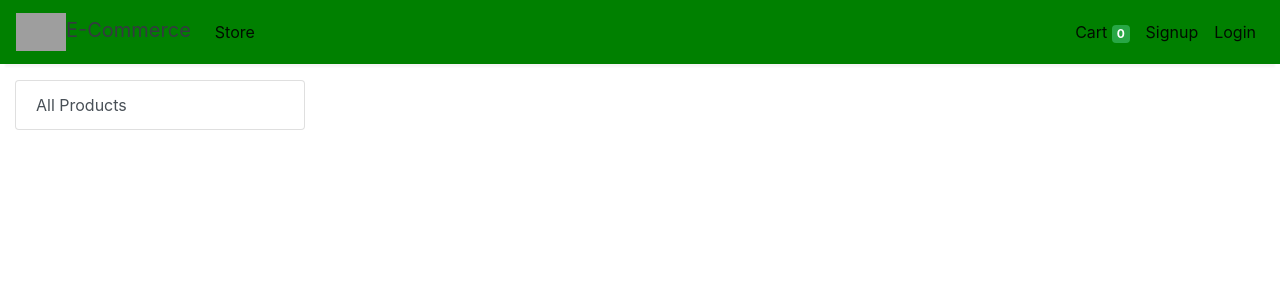
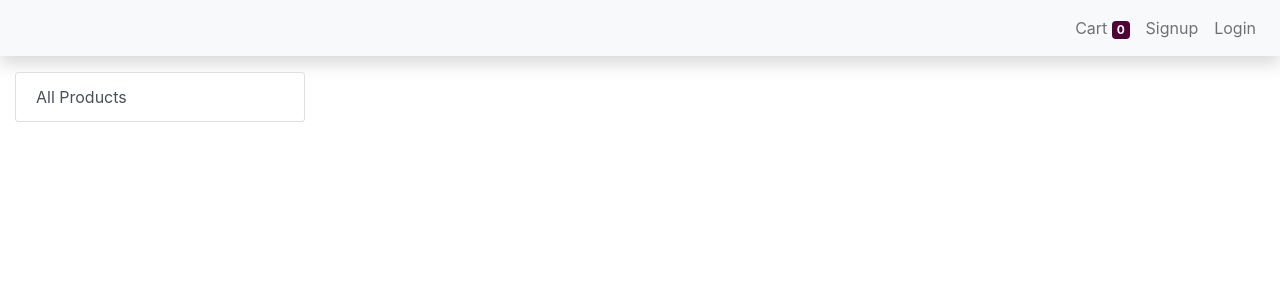
Before and after one commit to Malki9/Raya-e-commerce-System, a Django app: page /store in a window 1280 px wide. Shown: the top 300 px of the page. Run offline with Django 3.2, Linux system fonts and the light colour scheme; data that the repository does not hold is empty; some libraries are stand-ins or nearby versions; grey boxes are pictures that could not be loaded.

Commit message:
Change Nav bar

```diff
--- /dev/null
+++ b/store/static/styles_store.css
@@ -0,0 +1,4 @@
+.abd {
+    color: #fff;
+    background-color: rgb(80, 3, 53);
+    }
--- a/store/templates/base.html
+++ b/store/templates/base.html
@@ -7,14 +7,19 @@
   <meta name="viewport" content="width=device-width, initial-scale=1, shrink-to-fit=no">
 
   <!-- Bootstrap CSS -->
+  <link rel="stylesheet" href="https://cdn.jsdelivr.net/npm/bootstrap@5.2.0/dist/css/bootstrap.min.css">
+
   <link rel="stylesheet" href="https://maxcdn.bootstrapcdn.com/bootstrap/4.0.0/css/bootstrap.min.css"
     integrity="sha384-Gn5384xqQ1aoWXA+058RXPxPg6fy4IWvTNh0E263XmFcJlSAwiGgFAW/dAiS6JXm" crossorigin="anonymous">
 
-  <title>E-commerce Website</title>
+  <title>RAYA CLOTHING</title>
+  {% load static %}
+    <link rel="stylesheet" href="{% static 'styles_store.css' %}">
+
 
   <style>
     nav{
-      background-color: green;
+      background-color: rgb(80, 3, 53);
     }
     .one-edge-shadow {
               box-shadow: 0 8px 2px -5px rgb(246, 245, 245);
@@ -30,24 +35,20 @@
 <body>
   <!-- navbar -->
 
-<nav class="one-edge-shadow
-  navbar navbar-light
-  sticky-top navbar
-  navbar-expand-lg
-  text-white">
+<!-- <nav class="navbar-expand-lg bg-light shadow">
     <a class="navbar-brand ms-3 text-dark " href="/">
     <link rel="stylesheet" href="https://use.fontawesome.com/releases/v5.7.0/css/all.css" integrity="sha384-lZN37f5QGtY3VHgisS14W3ExzMWZxybE1SJSEsQp9S+oqd12jhcu+A56Ebc1zFSJ" crossorigin="anonymous">
 
-    <img src="https://www.freepnglogos.com/uploads/shopping-cart-png/shopping-cart-svg-png-icon-download-28.png" style="width:50px;height:50px,colortext-light;">E-Commerce</a>
-    <button class="navbar-toggler" type="button" data-toggle="collapse" data-target="#navbarSupportedContent"
+     <img src="https://www.freepnglogos.com/uploads/shopping-cart-png/shopping-cart-svg-png-icon-download-28.png" style="width:50px;height:50px,colortext-light;">E-Commerce</a> -->
+    <!-- <button class="navbar-toggler" type="button" data-toggle="collapse" data-target="#navbarSupportedContent"
       aria-controls="navbarSupportedContent" aria-expanded="false" aria-label="Toggle navigation">
       <span class="navbar-toggler-icon"></span>
     </button>
 
 
     <div class="collapse navbar-collapse" id="navbarSupportedContent">
-      <ul class="navbar-nav mr-auto">
-        <li class="nav-item active">
+       <ul class="navbar-nav mr-auto"> -->
+        <!-- <li class="nav-item active">
           <a class="nav-link" href="/store">Store <span class="sr-only">(current)</span></a>
         </li>
 
@@ -56,15 +57,15 @@
 
 
 
-      <ul class=" navbar-nav my-2 my-lg-0">
+      <ul class=" navbar-nav ms-auto mb-2 mb-lg-0">
 
-        <li class="nav-item active">
+        <li class="nav-item active" style="padding-right: 5rem;">
           <a class="nav-link" href="/cart">Cart
             <span class="badge badge-success">{{request.session.cart.keys|length}}</span>
             <span class="sr-only">(current)</span></a>
-        </li>
+        </li> -->
 
-        {% if request.session.customer %}
+        <!-- {% if request.session.customer %}
 
         <li class="nav-item active ">
           <a class="nav-link" href="/orders">Orders<span class="sr-only">(current)</span></a>
@@ -80,14 +81,48 @@
         <li class="nav-item active">
           <a class="nav-link" href="/login">Login<span class="sr-only">(current)</span></a>
         </li>
-        {% endif %}
+        {% endif %} -->
 
-
+<!--
       </ul>
 
 
     </div>
-  </nav>
+  </nav> -->
+  <nav class="navbar navbar-expand-lg bg-light shadow">
+    <!-- <img src="#" alt="Logo" width="150" class="logos"> -->
+    <button class="navbar-toggler" type="button" data-bs-toggle="collapse" data-bs-target="#navbarSupportedContent"
+        aria-controls="navbarSupportedContent" aria-expanded="false" aria-label="Toggle navigation">
+        <span class="navbar-toggler-icon"></span>
+    </button>
+    <div class="collapse navbar-collapse" id="navbarSupportedContent">
+        <ul class="navbar-nav ms-auto mb-2 mb-lg-0">
+            <li class="nav-item about">
+              <a class="nav-link" href="/cart">Cart
+                <span class="badge badge-success abd">{{request.session.cart.keys|length}}</span>
+                <span class="sr-only">(current)</span></a>
+            </li>
+            {% if request.session.customer %}
+            <li class="nav-item">
+              <a class="nav-link" href="/orders">Orders<span class="sr-only">(current)</span></a>
+            </li>
+            <li class="nav-item dropdown login">
+              <a class="nav-link" href="/logout">Logout<span class="sr-only">(current)</span></a>
+              {% else %}
+
+              <li class="nav-item active">
+                <a class="nav-link" href="/signup">Signup<span class="sr-only">(current)</span></a>
+              </li>
+              <li class="nav-item active">
+                <a class="nav-link" href="/login">Login<span class="sr-only">(current)</span></a>
+              </li>
+              {% endif %}
+
+                </ul>
+            </li>
+        </ul>
+    </div>
+</nav>
   <!---->
   {% block content %}{% endblock %}
 
```
Also changed, not shown: db.sqlite3, store/migrations/0007_alter_products_image.py (added).
